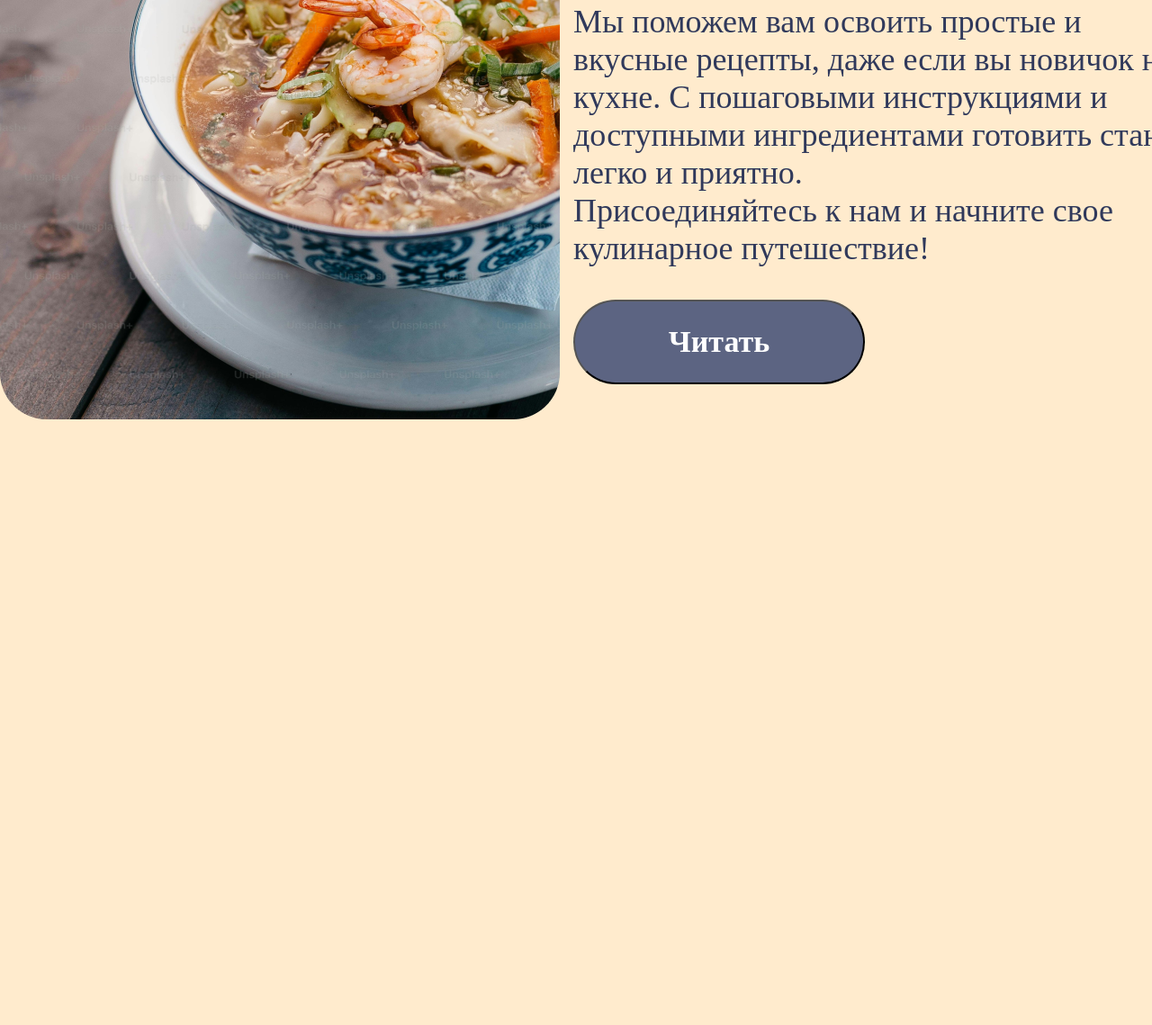
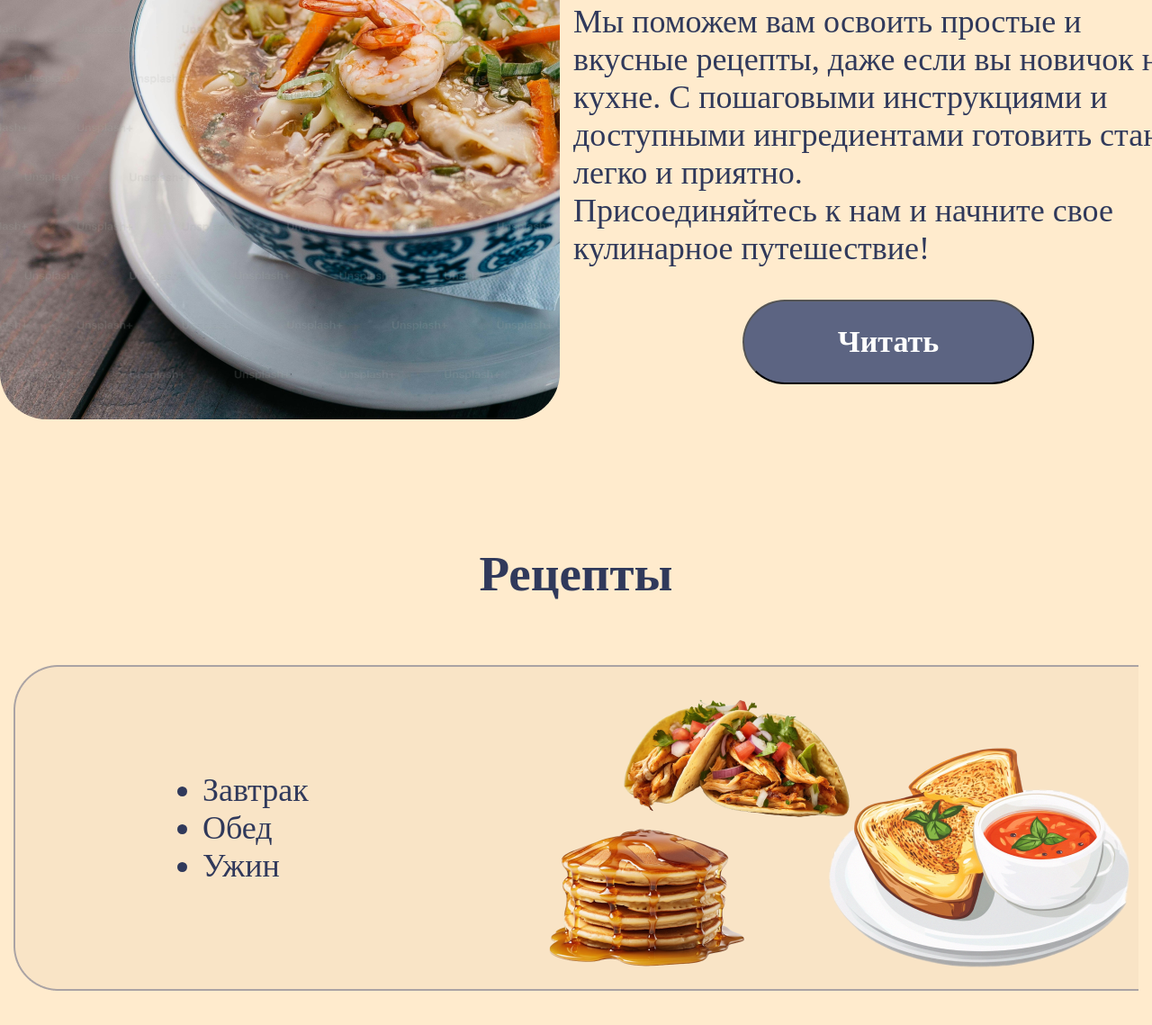
Before and after one commit to Miraehwang58/recipe, a plain HTML site: page index.html in a window 1280 px wide. Shown: the part 369-1508 px from the top of the page at 90% size. After the commit the page ends 1470 px from the top, so only its background shows below. Drawn offline with Linux system fonts and the light colour scheme; a web font is replaced by a local one.

Commit message:
navigatiom_in_recipies

```diff
--- a/index.html
+++ b/index.html
@@ -15,13 +15,13 @@
         <div class="container">
             <nav class="header__links">
                 <a href="#" class="heder__link">Главная</a>
-                <a href="#" class="heder__link">Рецепты</a>
-                <a href="#" class="heder__link">Советы по готовке</a>
+                <a href="#recipe_page" class="heder__link">Рецепты</a>
+                <a href="#main_page" class="heder__link">Советы по готовке</a>
             </nav>
             <a href=""><img src="/Photo/Logo.svg" alt="logo" class="logo"></a>
         </div>
     </header>
-    <main class="main">
+    <main id="main_page" class="mainn">
         <section class="welc_page">
             <img src="/Photo/welc_img.png" alt="" class="welc_img">
             <div class="container">
@@ -30,10 +30,29 @@
                     пошаговыми инструкциями и доступными ингредиентами готовить станет легко и приятно.
                     <br> Присоединяйтесь к нам и начните свое кулинарное путешествие!
                 </p>
-                <a href="#" class="welk_link"><button class="welc_btn">Читать</button></a>
+                <a href="#recipe_page" class="welk_link"><button class="welc_btn">Читать</button></a>
             </div>
         </section>
     </main>
+    <section class="recipe_section" id="recipe_page">
+        <div class="container">
+            <h2 class="recipe_title">Рецепты</h2>
+            <div class="recipe_desc">
+                <ul class="recipe_list">
+                    <a href="#breakfast_page" class="recipe_link">
+                        <li>Завтрак</li>
+                    </a>
+                    <a href="#" class="recipe_link">
+                        <li>Обед</li>
+                    </a>
+                    <a href="#" class="recipe_link">
+                        <li>Ужин</li>
+                    </a>
+                </ul>
+                <img src="/Photo/food.png" alt="food_on_recipe_page" class="recipe_imgg">
+            </div>
+        </div>
+    </section>
 </body>
 
 </html>
--- a/style.css
+++ b/style.css
@@ -9,6 +9,7 @@ body {
     width: 100%;
     height: 6000px;
     background-color: blanchedalmond;
+    height: 100vh;
 }
 
 .container {
@@ -18,6 +19,7 @@ body {
     padding: 0 15px;
 }
 
+/* Меню */
 .header {
     background-color: #DD837C;
     padding: 15px 0;
@@ -49,6 +51,7 @@ body {
 }
 
 a {
+    text-decoration: none;
     transition: all 0.3s ease;
 }
 
@@ -56,18 +59,18 @@ a:hover {
     color: blanchedalmond;
 }
 
-
-
-.main {}
-
+/* Главная */
 .welc_page {
+    margin-left: auto;
+    margin-right: auto;
+    max-width: 1520px;
     display: flex;
     margin-top: 70px;
 }
 
 .welc_page .container {
-    display:flex;
-    align-items: start;
+    display: flex;
+    align-items: center;
     flex-direction: column;
     margin-right: 20px;
 }
@@ -97,25 +100,62 @@ a:hover {
 
 }
 
-
-.welk_link {
+.welc_btn {
+    width: 324px;
+    height: 94px;
+    background: #5C6482;
+    border-radius: 51px;
+    font-family: 'Bellota';
+    font-weight: 700;
+    font-size: 34px;
+    color: #FFFFFF;
 }
 
-.welk_link:hover{
-    opacity: 1;
+.welc_btn:hover {
+    background: linear-gradient(90deg, #5C6482 0%, #373B4D 52%, #232734 100%);
 }
 
 
-.welc_btn {
-width: 324px;
-height: 94px;
-background: #5C6482;
-border-radius: 51px;
-font-family: 'Bellota';
-font-weight: 700;
-font-size: 34px;
-color: #FFFFFF;
+
+
+/* Страница со списном рецептов */
+.recipe_section {
+    margin-top: 140px;
+    max-width: 1520px;
+    margin-left: auto;
+    margin-right: auto;
 }
-.welc_btn:hover{
 
+.recipe_title {
+    margin-bottom: 70px;
+    display: flex;
+    justify-content: center;
+    align-items: center;
+    font-weight: 700;
+    font-size: 55px;
+    color: #30395B;
 }
+
+.recipe_desc {
+    display: flex;
+    align-items: center;
+    justify-content: space-between;
+    background-image: url(/Photo/Rectangle\ 3.png);
+}
+
+.recipe_list {
+    font-weight: 400;
+    font-size: 36px;
+    color: #30395B;
+    margin-left: 170px;
+}
+
+.recipe_link {
+    text-decoration: none;
+    color: #30395B;
+}
+
+.recipe_food {
+    width: 674px;
+    height: 362px;
+}
```
Also changed, not shown: Photo/Rectangle 3.png (added), Photo/cold_cereal.png (added), Photo/food.png (added), Photo/pancakes.png (added).
